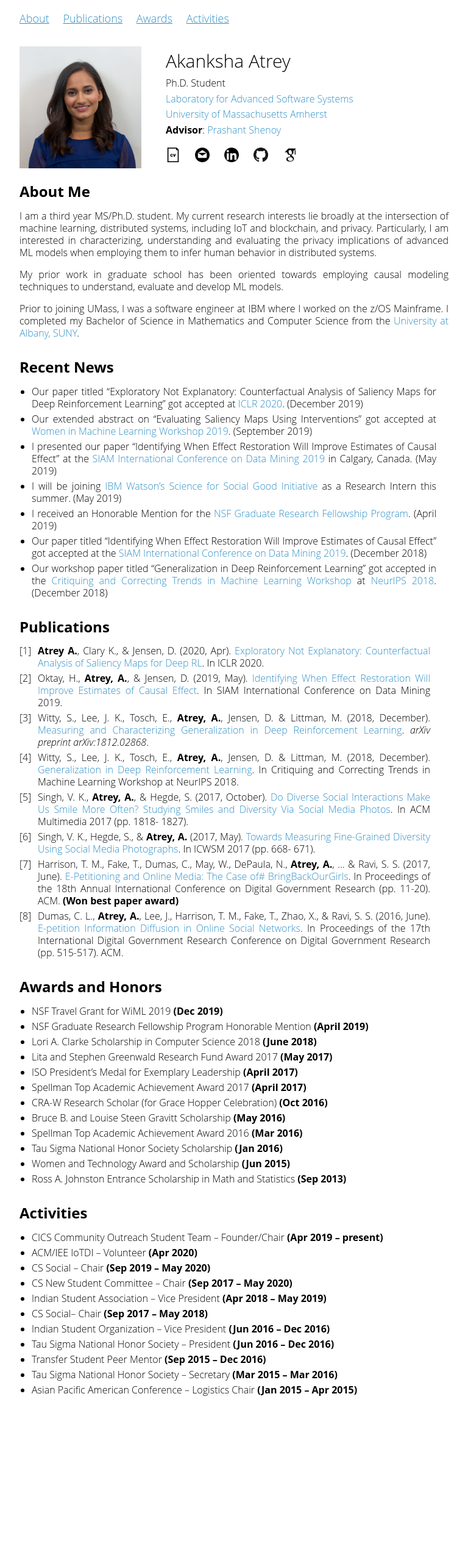
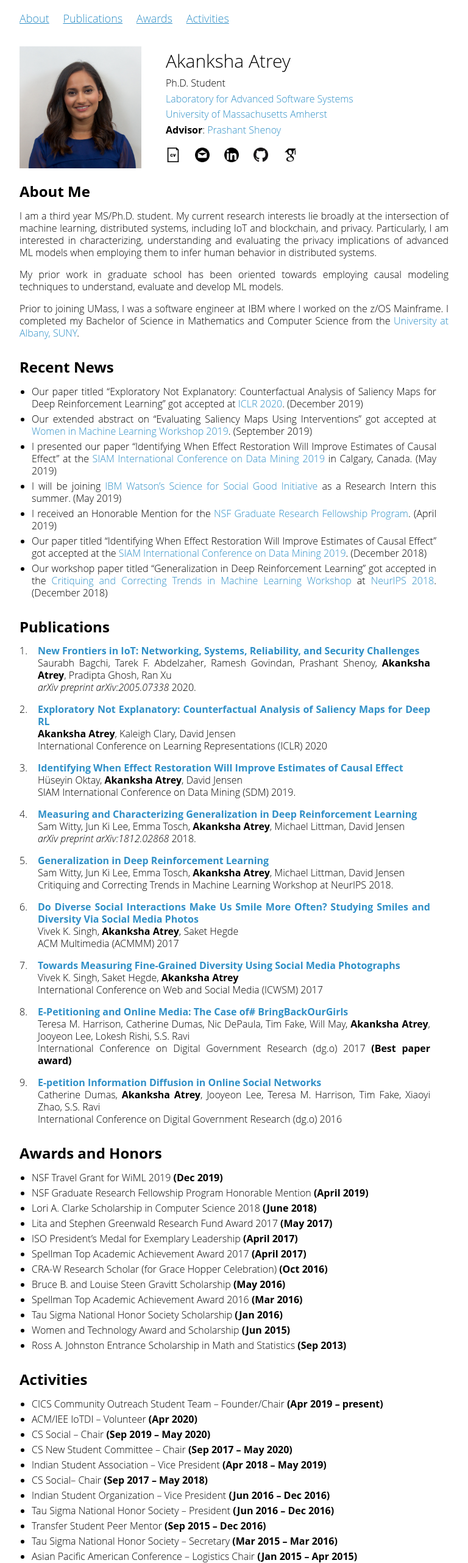
Before and after one commit to akanksha-atrey/akanksha-atrey.github.io, a Jekyll site: the page built from index.md, in a window 1280 px wide. Shown: the whole page at 61% size, without its empty margins (256-1024 px from the left). Built offline with Jekyll 4.4.1, drawn with Linux system fonts in a browser that asks for light colours; our own code applies the rules of GitHub Pages for plain Markdown files; before the commit the page ends 2290 px from its top, so only the background shows below that.

Commit message:
modifying publication layout

```diff
--- a/_sass/typography.scss
+++ b/_sass/typography.scss
@@ -21,7 +21,7 @@
         padding: 0 30px 0 30px;
     }
     ol > li:before {
-        content: "[" counter(list, decimal) "] ";
+        content: "" counter(list, decimal) ". ";
         counter-increment: list;
         position: absolute;
         left: -30px
--- a/index.md
+++ b/index.md
@@ -26,14 +26,41 @@ Prior to joining UMass, I was a software engineer at IBM where I worked on the z
 
 ## Publications
 
-1. **Atrey A.**, Clary K., & Jensen, D. (2020, Apr). [Exploratory Not Explanatory: Counterfactual Analysis of Saliency Maps for Deep RL](papers/atrey_exploratory_iclr20.pdf). In ICLR 2020.
-1. Oktay, H., **Atrey, A.**, & Jensen, D. (2019, May). [Identifying When Effect Restoration Will Improve Estimates of Causal Effect](papers/Oktay_Effect_SDM19.pdf). In SIAM International Conference on Data Mining 2019.
-1. Witty, S., Lee, J. K., Tosch, E., **Atrey, A.**, Jensen, D. & Littman, M. (2018, December). [Measuring and Characterizing Generalization in Deep Reinforcement Learning](https://arxiv.org/abs/1812.02868). _arXiv preprint arXiv:1812.02868_.
-1. Witty, S., Lee, J. K., Tosch, E., **Atrey, A.**, Jensen, D. & Littman, M. (2018, December). [Generalization in Deep Reinforcement Learning](papers/Witty_Generalization_NeurIPS18.pdf). In Critiquing and Correcting Trends in Machine Learning Workshop at NeurIPS 2018.
-1. Singh, V. K., **Atrey, A.**, & Hegde, S. (2017, October). [Do Diverse Social Interactions Make Us Smile More Often? Studying Smiles and Diversity Via Social Media Photos](https://wp.comminfo.rutgers.edu/vsingh/wp-content/uploads/sites/110/2017/10/ACMMM_Singh_Diversity_Smile.pdf). In ACM Multimedia 2017 (pp. 1818- 1827). <!---  **[Acceptance Rate: 29%]** --->
-1. Singh, V. K., Hegde, S., & **Atrey, A.** (2017, May). [Towards Measuring Fine-Grained Diversity Using Social Media Photographs](https://pdfs.semanticscholar.org/e60b/a225993d2ae438dec5bb6918b29d3e344006.pdf). In ICWSM 2017 (pp. 668- 671). <!--- **[Acceptance Rate: 17%]** --->
-1. Harrison, T. M., Fake, T., Dumas, C., May, W., DePaula, N., **Atrey, A.**, ... & Ravi, S. S. (2017, June). [E-Petitioning and Online Media: The Case of# BringBackOurGirls](https://dl.acm.org/citation.cfm?id=3085320). In Proceedings of the 18th Annual International Conference on Digital Government Research (pp. 11-20). ACM. **(Won best paper award)** <!--- **[Acceptance Rate: 58%]** --->
-1. Dumas, C. L., **Atrey, A.**, Lee, J., Harrison, T. M., Fake, T., Zhao, X., & Ravi, S. S. (2016, June). [E-petition Information Diffusion in Online Social Networks](https://dl.acm.org/citation.cfm?id=2912227). In Proceedings of the 17th International Digital Government Research Conference on Digital Government Research (pp. 515-517). ACM. <!--- **[Acceptance Rate: 57%]** --->
+1. [**New Frontiers in IoT: Networking, Systems, Reliability, and Security Challenges**](https://arxiv.org/abs/2005.07338) \\
+	Saurabh Bagchi, Tarek F. Abdelzaher, Ramesh Govindan, Prashant Shenoy, **Akanksha Atrey**, Pradipta Ghosh, Ran Xu \\
+	_arXiv preprint arXiv:2005.07338_ 2020.
+
+1. [**Exploratory Not Explanatory: Counterfactual Analysis of Saliency Maps for Deep RL**](papers/atrey_exploratory_iclr20.pdf) \\
+	**Akanksha Atrey**, Kaleigh Clary, David Jensen \\
+	International Conference on Learning Representations (ICLR) 2020
+
+1. [**Identifying When Effect Restoration Will Improve Estimates of Causal Effect**](papers/Oktay_Effect_SDM19.pdf) \\
+	Hüseyin Oktay, **Akanksha Atrey**, David Jensen \\
+	SIAM International Conference on Data Mining (SDM) 2019.
+
+1. [**Measuring and Characterizing Generalization in Deep Reinforcement Learning**](https://arxiv.org/abs/1812.02868) \\
+	Sam Witty, Jun Ki Lee, Emma Tosch, **Akanksha Atrey**, Michael Littman, David Jensen \\
+	_arXiv preprint arXiv:1812.02868_ 2018.
+
+1. [**Generalization in Deep Reinforcement Learning**](papers/Witty_Generalization_NeurIPS18.pdf) \\
+	Sam Witty, Jun Ki Lee, Emma Tosch, **Akanksha Atrey**, Michael Littman, David Jensen \\
+	Critiquing and Correcting Trends in Machine Learning Workshop at NeurIPS 2018.
+
+1. [**Do Diverse Social Interactions Make Us Smile More Often? Studying Smiles and Diversity Via Social Media Photos**](https://wp.comminfo.rutgers.edu/vsingh/wp-content/uploads/sites/110/2017/10/ACMMM_Singh_Diversity_Smile.pdf) \\
+	Vivek K. Singh, **Akanksha Atrey**, Saket Hegde \\
+	ACM Multimedia (ACMMM) 2017
+
+1. [**Towards Measuring Fine-Grained Diversity Using Social Media Photographs**](https://pdfs.semanticscholar.org/e60b/a225993d2ae438dec5bb6918b29d3e344006.pdf) \\
+	Vivek K. Singh, Saket Hegde, **Akanksha Atrey** \\
+	International Conference on Web and Social Media (ICWSM) 2017
+
+1. [**E-Petitioning and Online Media: The Case of# BringBackOurGirls**](https://dl.acm.org/citation.cfm?id=3085320) \\
+	Teresa M. Harrison, Catherine Dumas, Nic DePaula, Tim Fake, Will May, **Akanksha Atrey**, Jooyeon Lee, Lokesh Rishi, S.S. Ravi\\
+	International Conference on Digital Government Research (dg.o) 2017 **(Best paper award)**
+
+1. [**E-petition Information Diffusion in Online Social Networks**](https://dl.acm.org/citation.cfm?id=2912227) \\
+	Catherine Dumas, **Akanksha Atrey**, Jooyeon Lee, Teresa M. Harrison, Tim Fake, Xiaoyi Zhao, S.S. Ravi \\
+	International Conference on Digital Government Research (dg.o) 2016
 
 ---
 
```
